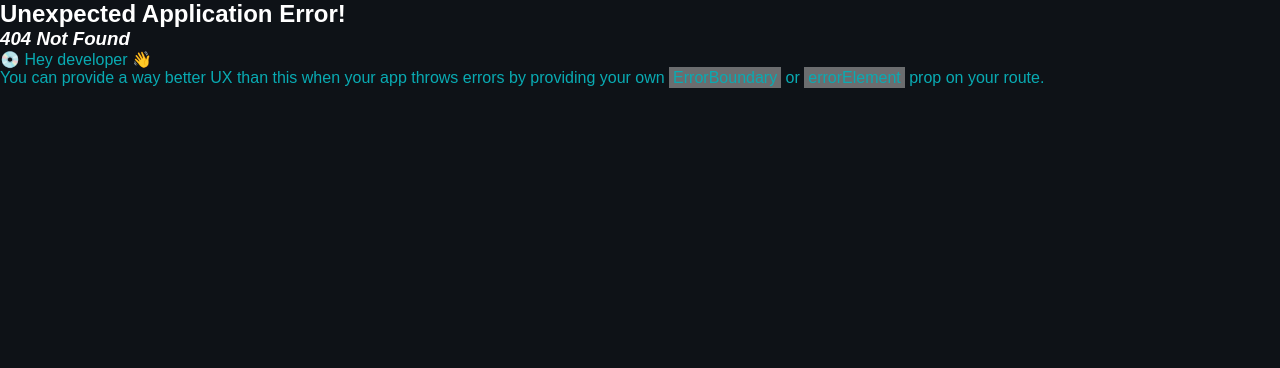
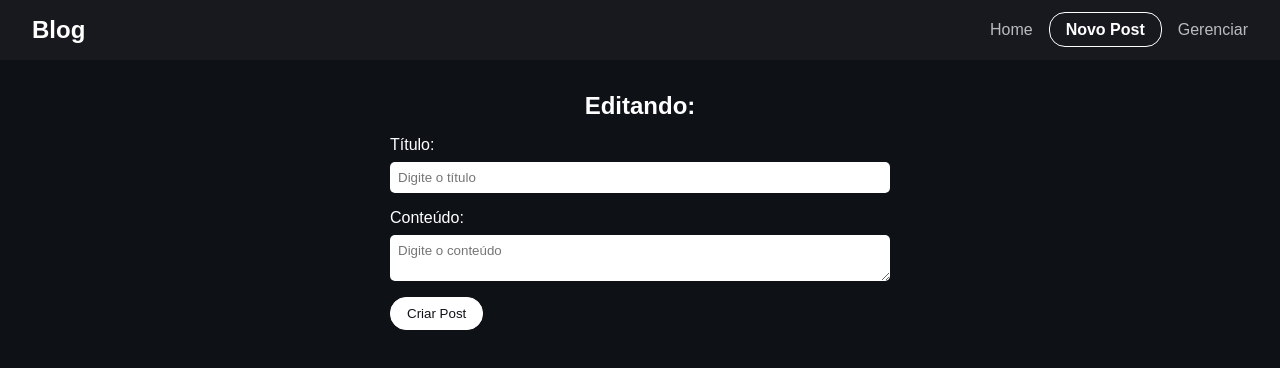
Before and after one commit to pedrofigueiredojsx/react-projects, a React (Vite) app in the folder 18_blog_axios/: page /posts/edit/1 in a window 1280 px wide. Before the commit this address had no page. Shown: the top 368 px of the page. Built offline with nearby package versions, Linux system fonts and the light colour scheme.

Commit message:
feat: create editpost components

```diff
--- a/18_blog_axios/src/main.jsx
+++ b/18_blog_axios/src/main.jsx
@@ -11,6 +11,7 @@
 import App from './App.jsx'
 import Post from './routes/Post.jsx'
 import Admin from './routes/Admin.jsx'
+import EditPost from './routes/EditPost.jsx'
 
 const router = createBrowserRouter([
   {
@@ -32,6 +33,10 @@
         path: '/admin',
         element: <Admin />,
       },
+      {
+        path: '/posts/edit/:id',
+        element: <EditPost />,
+      },
     ],
   },
 ])
--- a/18_blog_axios/src/routes/Admin.jsx
+++ b/18_blog_axios/src/routes/Admin.jsx
@@ -43,7 +43,9 @@
           <div className="post" key={post.id}>
             <h2>{post.title}</h2>
             <div className="actions">
-              <Link className="btn edit-btn">Editar</Link>
+              <Link className="btn edit-btn" to={`/posts/edit/${post.id}`}>
+                Editar
+              </Link>
               <button
                 className="btn delete-btn"
                 onClick={() => deletePost(post.id)}>
--- /dev/null
+++ b/18_blog_axios/src/routes/EditPost.jsx
@@ -0,0 +1,39 @@
+import blogFetch from '../axios/config'
+import { useState, useEffect } from 'react'
+import { useNavigate, useParams } from 'react-router-dom'
+
+const EditPost = () => {
+  const navigate = useNavigate()
+
+  const [title, setTitle] = useState()
+  const [body, setBody] = useState()
+
+  return (
+    <div className="new-post">
+      <h2>Editando: {title}</h2>
+      <form onSubmit={(e) => editPost(e)}>
+        <div className="form-control">
+          <label htmlFor="title">Título:</label>
+          <input
+            type="text"
+            name="title"
+            id="title"
+            placeholder="Digite o título"
+            onChange={(e) => setTitle(e.target.value)}
+          />
+        </div>
+        <div className="form-control">
+          <label htmlFor="body">Conteúdo:</label>
+          <textarea
+            name="body"
+            id="body"
+            placeholder="Digite o conteúdo"
+            onChange={(e) => setBody(e.target.value)}></textarea>
+        </div>
+        <input type="submit" value="Criar Post" className="btn" />
+      </form>
+    </div>
+  )
+}
+
+export default EditPost
```
